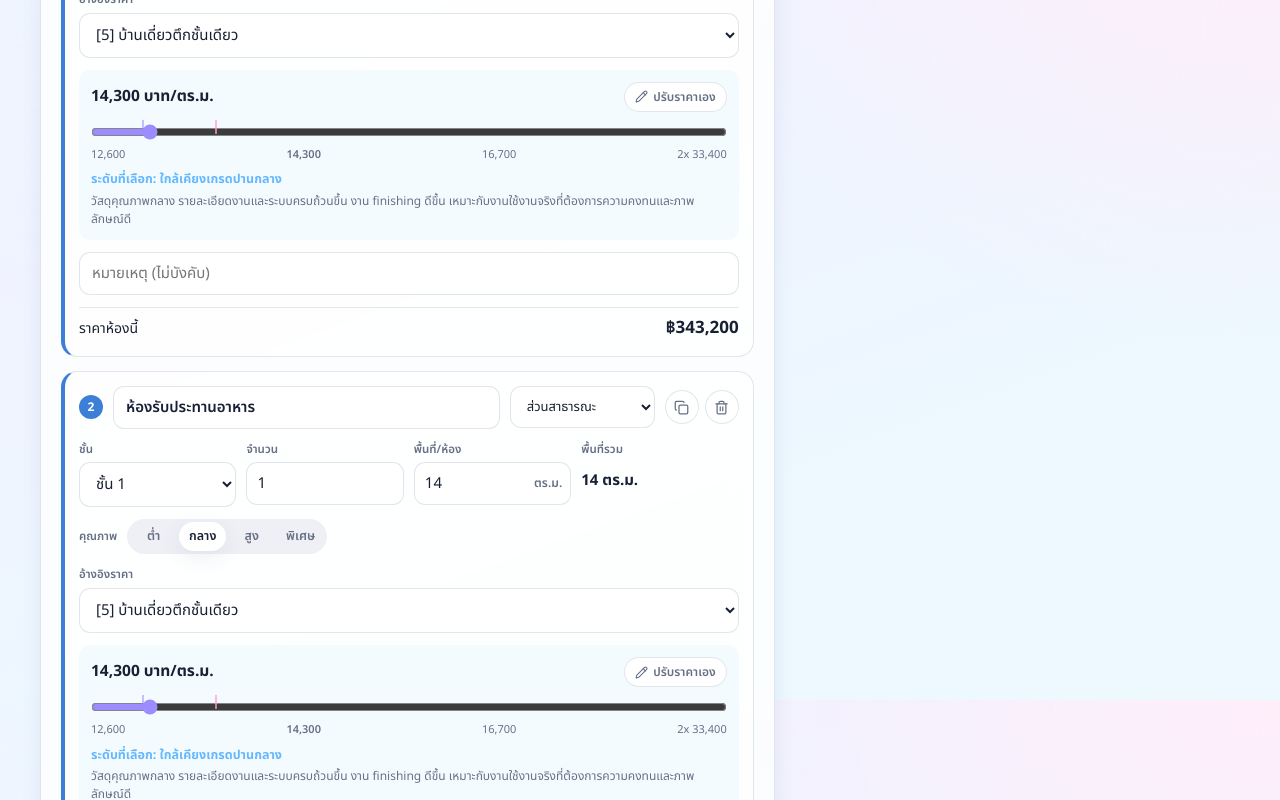
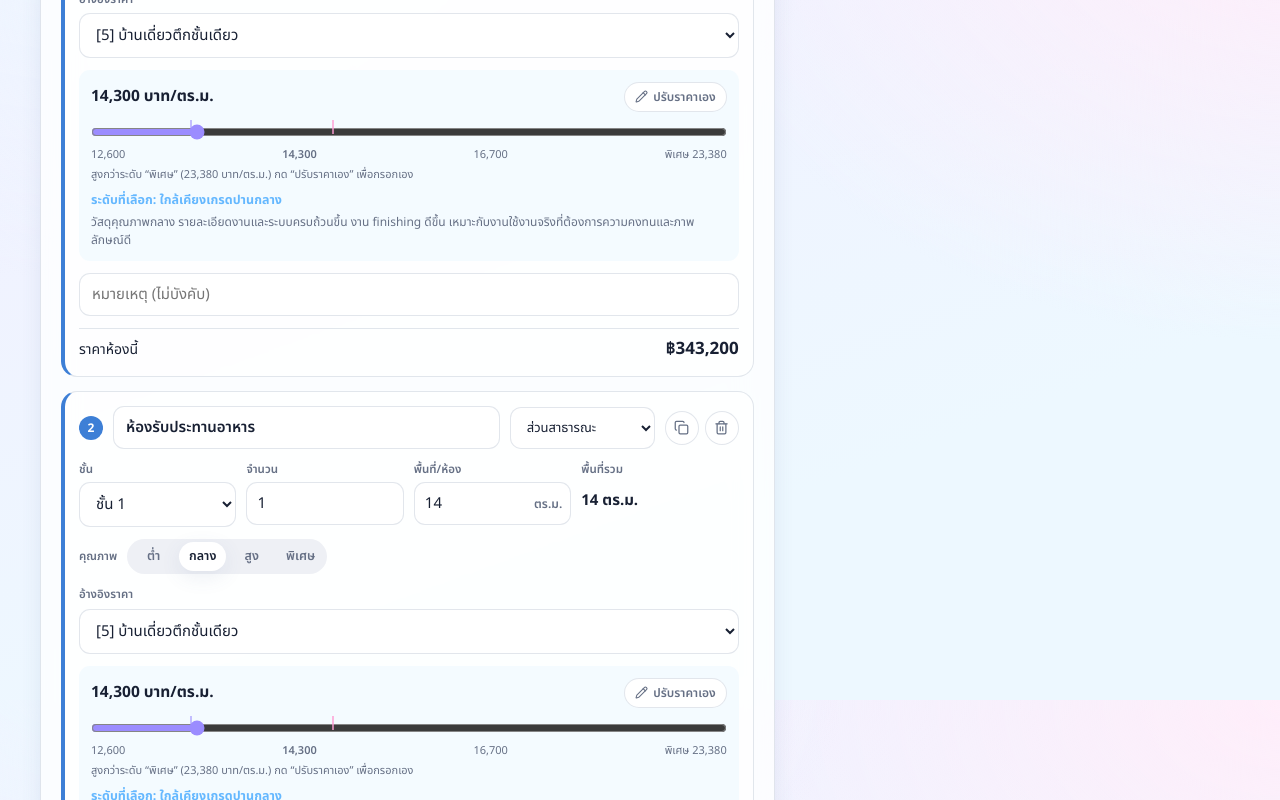
Before and after one commit to PirawitSukhaneskul/win-architect-estimator, a React (Vite) app: page / in a window 1280 px wide. Shown: the part 1700-2500 px from the top of the page. Built offline with nearby package versions, Linux system fonts and the light colour scheme; a web font is replaced by a local one.

Commit message:
Cap price slider at premium level; manual entry above

```diff
--- a/src/components/PriceRangeSlider.tsx
+++ b/src/components/PriceRangeSlider.tsx
@@ -19,17 +19,19 @@ export function PriceRangeSlider({
   compact?: boolean;
 }) {
   const bounds = resolveBounds(rateItem);
-  const clamped = Math.min(bounds.premiumMax, Math.max(bounds.low, value));
+  // Slider stops at the "พิเศษ" (premium) level; higher than this needs manual entry.
+  const premiumLevel = Math.round(bounds.high + (bounds.premiumMax - bounds.high) * 0.4);
+  const clamped = Math.min(premiumLevel, Math.max(bounds.low, value));
   const grade = gradeForRate(manualRate ? value : clamped, bounds);
   const step = 50;
 
   const midPercent =
-    bounds.premiumMax > bounds.low
-      ? ((bounds.mid - bounds.low) / (bounds.premiumMax - bounds.low)) * 100
+    premiumLevel > bounds.low
+      ? ((bounds.mid - bounds.low) / (premiumLevel - bounds.low)) * 100
       : 50;
   const highPercent =
-    bounds.premiumMax > bounds.low
-      ? ((bounds.high - bounds.low) / (bounds.premiumMax - bounds.low)) * 100
+    premiumLevel > bounds.low
+      ? ((bounds.high - bounds.low) / (premiumLevel - bounds.low)) * 100
       : 75;
 
   return (
@@ -71,10 +73,10 @@ export function PriceRangeSlider({
           <input
             type="range"
             min={bounds.low}
-            max={bounds.premiumMax}
+            max={premiumLevel}
             step={step}
             value={clamped}
-            aria-label="เลือกราคาต่อตารางเมตร ตั้งแต่ช่วงอ้างอิงถึงพรีเมียม"
+            aria-label="เลือกราคาต่อตารางเมตร ตั้งแต่ช่วงอ้างอิงถึงระดับพิเศษ"
             onChange={(e) => onChangeRate(Number(e.target.value), false)}
           />
           <span className="mid-marker" style={{ left: `${midPercent}%` }} title="ราคากลางอ้างอิง" />
@@ -83,8 +85,13 @@ export function PriceRangeSlider({
             <span>{formatNumber(bounds.low)}</span>
             <span className="scale-mid">{formatNumber(bounds.mid)}</span>
             <span>{formatNumber(bounds.high)}</span>
-            <span>2x {formatNumber(bounds.premiumMax)}</span>
+            <span>พิเศษ {formatNumber(premiumLevel)}</span>
           </div>
+          {!compact && (
+            <p className="slider-hint">
+              สูงกว่าระดับ “พิเศษ” ({formatNumber(premiumLevel)} บาท/ตร.ม.) กด “ปรับราคาเอง” เพื่อกรอกเอง
+            </p>
+          )}
         </div>
       )}
 
--- a/src/index.css
+++ b/src/index.css
@@ -716,6 +716,11 @@ input[type="range"] {
 }
 .scale-mid {
   font-weight: 600;
+}
+.slider-hint {
+  margin: 4px 0 0;
+  font-size: 11px;
+  color: var(--muted);
 }
 .manual-rate-row {
   display: flex;
```
